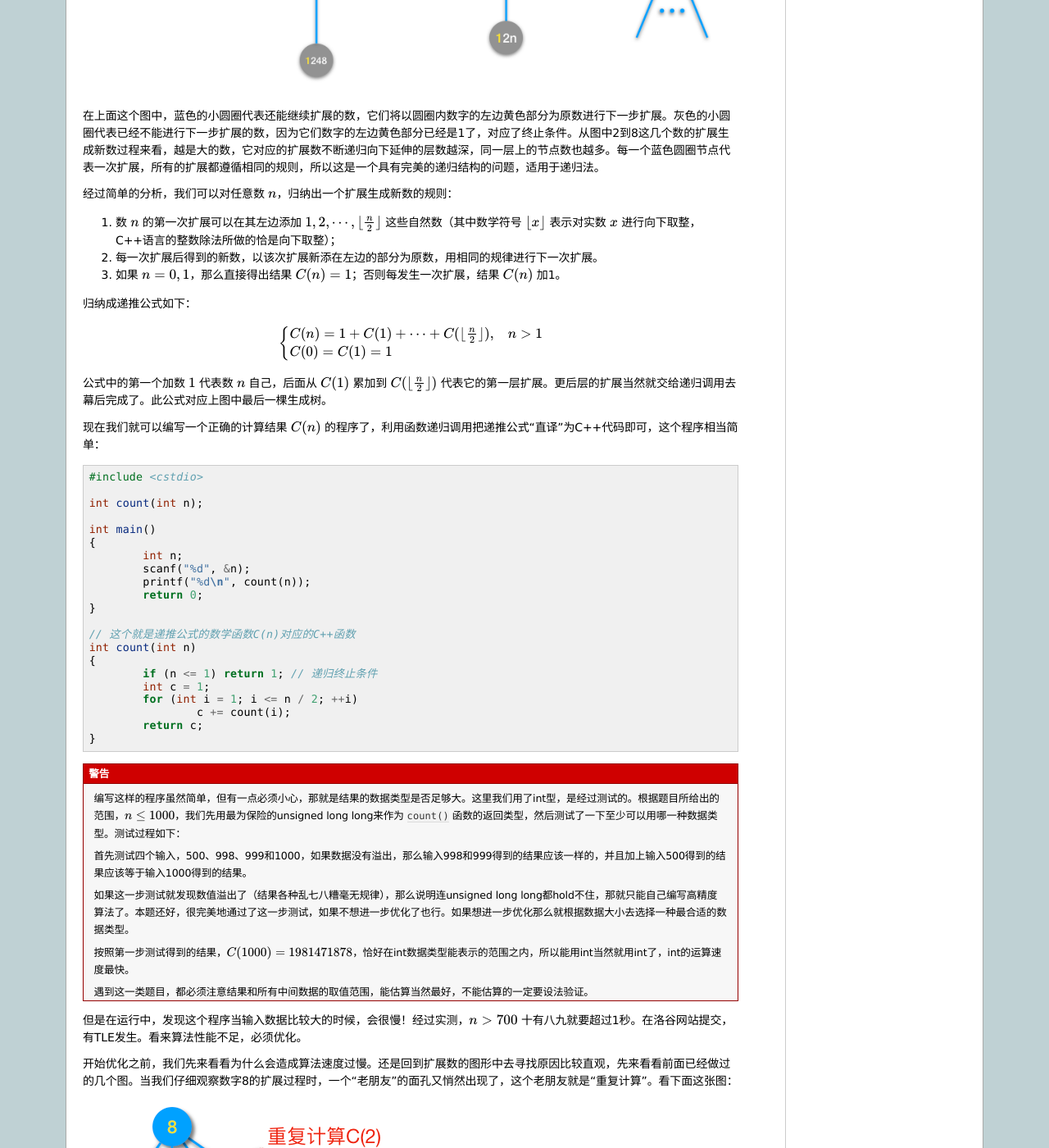
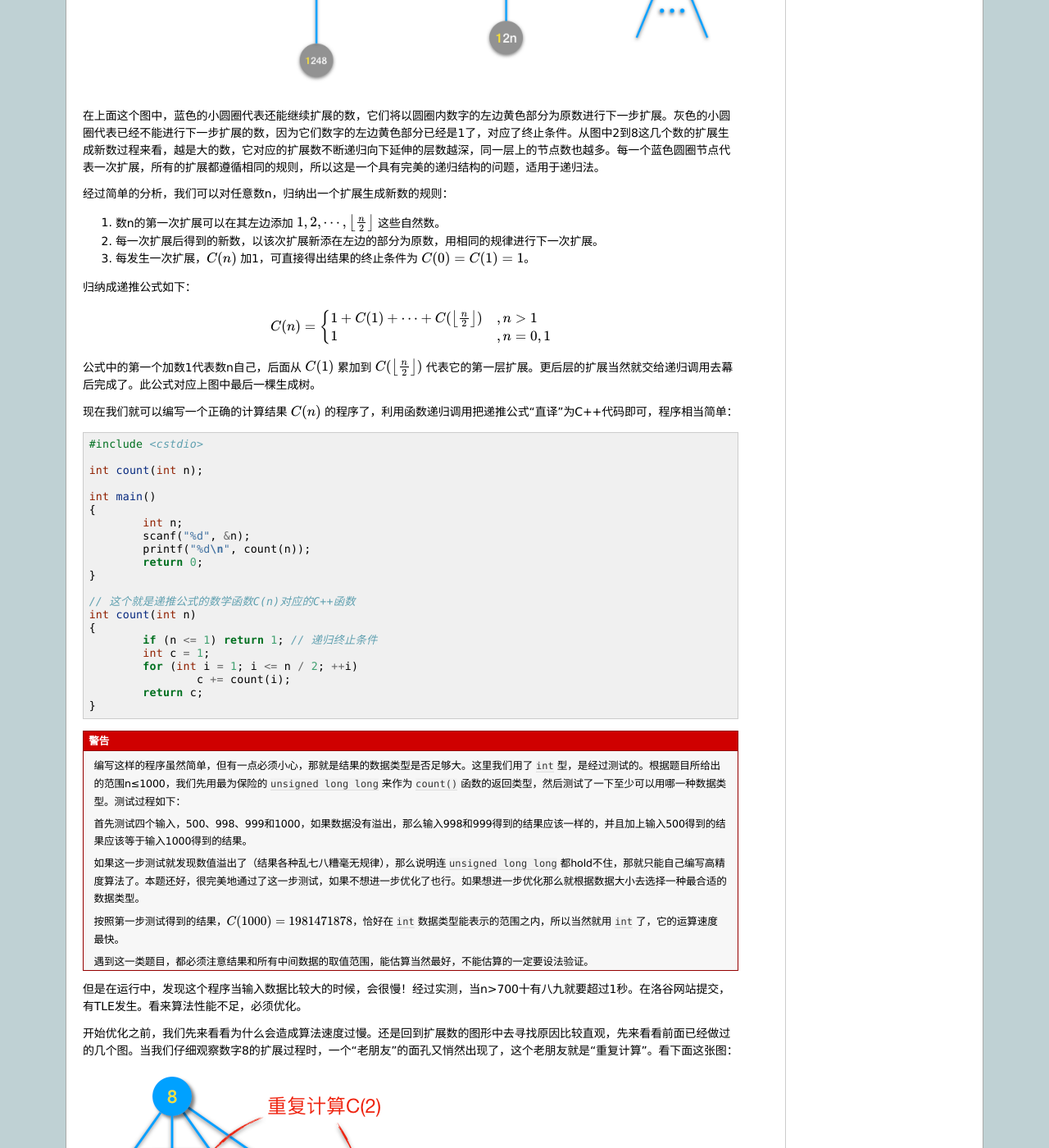
Before and after one commit to majorli/algo_guide, a Sphinx documentation site: the page built from source/ch02/sec04/244_lg1028.rst, in a window 1280 px wide and 1400 px high, scrolled down 1374 px. Shown: the whole window at 82% size. Built offline with Sphinx 7.4.7, drawn with Linux system fonts in a browser that asks for light colours; formulas are drawn with MathJax 3; some of the changed text lies outside the part shown.

Commit message:
20200418_2313draft_243_244_proofread_ok

```diff
--- a/source/ch02/sec04/244_lg1028.rst
+++ b/source/ch02/sec04/244_lg1028.rst
@@ -12,7 +12,7 @@
 
 我们要求找出具有下列性质数的个数(包含输入的自然数 :math:`n` )：
 
-先输入一个自然数 :math:`n,(n \le 1000)`，然后对此自然数按照如下方法进行处理：
+先输入一个自然数 :math:`n,(n \le 1000)`\ ，然后对此自然数按照如下方法进行处理：
 
 1. 不作任何处理；
 
@@ -52,32 +52,33 @@
 
 从题目的描述来看，数的生成具有递归的特征，体现在第3条规则：“继续按此规则进行处理”体现了递归性，“直到不能再加自然数为止”体现了递归终止条件。
 
-用函数 :math:`C(n)` 来表示要求的解，即从 :math:`n` 开始按题目所述规则能够生成出来的数的个数。显然有 :math:`C(0)=C(1)=1`，这就是终止条件。那么 :math:`C(n)` 的递推方程是怎样的呢？我们先用几个小一点的数试一试，可以用树的形式来画出新数生成的过程，比如下面这几个数：
+用函数 :math:`C(n)` 来表示要求的解，即从n开始按题目所述规则能够生成出来的数的个数。显然有 :math:`C(0)=C(1)=1`\ ，这就是终止条件。那么 :math:`C(n)` 的递推方程是怎样的呢？我们先用几个小一点的数试一试，可以用树的形式来画出新数生成的过程，比如下面这几个数：
 
 .. image:: ../../images/244_lg1028.001.png
 
 在上面这个图中，蓝色的小圆圈代表还能继续扩展的数，它们将以圆圈内数字的左边黄色部分为原数进行下一步扩展。灰色的小圆圈代表已经不能进行下一步扩展的数，因为它们数字的左边黄色部分已经是1了，对应了终止条件。从图中2到8这几个数的扩展生成新数过程来看，越是大的数，它对应的扩展数不断递归向下延伸的层数越深，同一层上的节点数也越多。每一个蓝色圆圈节点代表一次扩展，所有的扩展都遵循相同的规则，所以这是一个具有完美的递归结构的问题，适用于递归法。
 
-经过简单的分析，我们可以对任意数 :math:`n`，归纳出一个扩展生成新数的规则：
+经过简单的分析，我们可以对任意数n，归纳出一个扩展生成新数的规则：
 
-1. 数 :math:`n` 的第一次扩展可以在其左边添加 :math:`1,2,\cdots,\lfloor{n\over2}\rfloor` 这些自然数（其中数学符号 :math:`\lfloor{x}\rfloor` 表示对实数 :math:`x` 进行向下取整，C++语言的整数除法所做的恰是向下取整）；
+1. 数n的第一次扩展可以在其左边添加 :math:`1,2,\cdots,\left\lfloor{n\over2}\right\rfloor` 这些自然数。
 
 2. 每一次扩展后得到的新数，以该次扩展新添在左边的部分为原数，用相同的规律进行下一次扩展。
 
-3. 如果 :math:`n=0,1`，那么直接得出结果 :math:`C(n)=1`；否则每发生一次扩展，结果 :math:`C(n)` 加1。
+3. 每发生一次扩展，:math:`C(n)` 加1，可直接得出结果的终止条件为 :math:`C(0)=C(1)=1`\ 。
 
 归纳成递推公式如下：
 
 .. math::
 
+   C(n)=
    \begin{cases}
-   C(n)=1+C(1)+\cdots+C(\lfloor{n\over2}\rfloor),&n\gt1\\
-   C(0)=C(1)=1
+   1+C(1)+\cdots+C(\left\lfloor{n\over2}\right\rfloor)&,n\gt1\\
+   1&,n=0,1
    \end{cases}
 
-公式中的第一个加数 :math:`1` 代表数 :math:`n` 自己，后面从 :math:`C(1)` 累加到 :math:`C(\lfloor{n\over2}\rfloor)` 代表它的第一层扩展。更后层的扩展当然就交给递归调用去幕后完成了。此公式对应上图中最后一棵生成树。
+公式中的第一个加数1代表数n自己，后面从 :math:`C(1)` 累加到 :math:`C(\left\lfloor{n\over2}\right\rfloor)` 代表它的第一层扩展。更后层的扩展当然就交给递归调用去幕后完成了。此公式对应上图中最后一棵生成树。
 
-现在我们就可以编写一个正确的计算结果 :math:`C(n)` 的程序了，利用函数递归调用把递推公式“直译”为C++代码即可，这个程序相当简单：
+现在我们就可以编写一个正确的计算结果 :math:`C(n)` 的程序了，利用函数递归调用把递推公式“直译”为C++代码即可，程序相当简单：
 
 .. code-block:: c++
 
@@ -105,33 +106,33 @@
 
 .. warning::
 
-   编写这样的程序虽然简单，但有一点必须小心，那就是结果的数据类型是否足够大。这里我们用了int型，是经过测试的。根据题目所给出的范围，:math:`n\le1000`，我们先用最为保险的unsigned long long来作为 ``count()`` 函数的返回类型，然后测试了一下至少可以用哪一种数据类型。测试过程如下：
+   编写这样的程序虽然简单，但有一点必须小心，那就是结果的数据类型是否足够大。这里我们用了 ``int`` 型，是经过测试的。根据题目所给出的范围n≤1000，我们先用最为保险的 ``unsigned long long`` 来作为 ``count()`` 函数的返回类型，然后测试了一下至少可以用哪一种数据类型。测试过程如下：
 
    首先测试四个输入，500、998、999和1000，如果数据没有溢出，那么输入998和999得到的结果应该一样的，并且加上输入500得到的结果应该等于输入1000得到的结果。
 
-   如果这一步测试就发现数值溢出了（结果各种乱七八糟毫无规律），那么说明连unsigned long long都hold不住，那就只能自己编写高精度算法了。本题还好，很完美地通过了这一步测试，如果不想进一步优化了也行。如果想进一步优化那么就根据数据大小去选择一种最合适的数据类型。
+   如果这一步测试就发现数值溢出了（结果各种乱七八糟毫无规律），那么说明连 ``unsigned long long`` 都hold不住，那就只能自己编写高精度算法了。本题还好，很完美地通过了这一步测试，如果不想进一步优化了也行。如果想进一步优化那么就根据数据大小去选择一种最合适的数据类型。
 
-   按照第一步测试得到的结果，:math:`C(1000)=1981471878`，恰好在int数据类型能表示的范围之内，所以能用int当然就用int了，int的运算速度最快。
+   按照第一步测试得到的结果，:math:`C(1000)=1981471878`，恰好在 ``int`` 数据类型能表示的范围之内，所以当然就用 ``int`` 了，它的运算速度最快。
 
    遇到这一类题目，都必须注意结果和所有中间数据的取值范围，能估算当然最好，不能估算的一定要设法验证。
 
-但是在运行中，发现这个程序当输入数据比较大的时候，会很慢！经过实测，:math:`n\gt700` 十有八九就要超过1秒。在洛谷网站提交，有TLE发生。看来算法性能不足，必须优化。
+但是在运行中，发现这个程序当输入数据比较大的时候，会很慢！经过实测，当n>700十有八九就要超过1秒。在洛谷网站提交，有TLE发生。看来算法性能不足，必须优化。
 
 开始优化之前，我们先来看看为什么会造成算法速度过慢。还是回到扩展数的图形中去寻找原因比较直观，先来看看前面已经做过的几个图。当我们仔细观察数字8的扩展过程时，一个“老朋友”的面孔又悄然出现了，这个老朋友就是“重复计算”。看下面这张图：
 
 .. image:: ../../images/244_lg1028.003.png
 
-从图中可见，在第一层扩展时已经计算过一次 :math:`C(2)`，但是到了第二层扩展，又计算了一次 :math:`C(2)`。当 :math:`n=8` 时，算法出现了第一次重复计算。可以想象，按照这种递归模式，越是大的 :math:`n`，越会出现大量的重复计算，这和Fibonacci数列的递归算法是一样的问题。比如我们看一下数字12的扩展过程：
+从图中可见，在第一层扩展时已经计算过一次 :math:`C(2)`\ ，但是到了第二层扩展，又计算了一次 :math:`C(2)`\ 。当n=8时，算法出现了第一次重复计算。可以想象，按照这种递归模式，越是大的n，越会出现大量的重复计算，这和Fibonacci数列的递归算法是一样的问题。比如我们看一下数字12的扩展过程：
 
 .. image:: ../../images/244_lg1028.004.png
 
 这次重复计算已经累计达到6次，:math:`C(2)` 被计算了4次，:math:`C(3)` 计算了2次。
 
-随着 :math:`n` 的不断变大，这样的重复计算会越来越多。和Fibonacci数列递归算法一样，到后面会出现规模很大的重复计算的子树，而每一个重复计算的子树中又会递归地包含其他规模较小的重复子树。按照树形结构的递归生长规律，就会造成指数时间。
+随着n的不断变大，这样的重复计算会越来越多。和Fibonacci数列递归算法一样，到后面会出现规模很大的重复计算的子树，而每一个重复计算的子树中又会递归地包含其他规模较小的重复子树。按照树形结构的递归生长规律，就会造成指数时间。
 
 知道了问题所在，就要对算法进行优化。递归算法的优化，一般只有一条路可走：改成递推。也就是从初值开始，逐步推导直到要求的解。
 
-这个递归改递推的过程我们在前面已经看过两个简单的例子：递推阶乘，只需知道前一个数的阶乘，就能推出下一个；Fibonacci数知道前两个就能推下一个。但这次这个问题就比较复杂，从 :math:`C(n)=1+C(1)+\cdots+C(\lfloor{n\over2}\rfloor)` 这个公式的形式可以看出，要推出某个 :math:`C(n)`，需要用到前面的 :math:`\lfloor{n\over2}\rfloor` 个结果，进行 :math:`\lfloor{n\over2}\rfloor` 次加法。那么如果直接按照这个公式来递推，当然也是可以的，但是每项后推一个数都需要进行 :math:`\lfloor{n\over2}\rfloor` 次加法的话，时间复杂度会是 :math:`O(n^2)`\ （等差数列求和，类似于双重嵌套循环的情况，请自己琢磨），仍然比较大。如果是竞赛中遇到这种情况，或许数据范围还会更大，那么二阶时间的算法能不能保证AC确实是一个问题。我们应该尽量再优化一下。
+这个递归改递推的过程我们在前面已经看过两个简单的例子：递推阶乘，只需知道前一个数的阶乘，就能推出下一个；Fibonacci数知道前两个就能推下一个。但这次这个问题就比较复杂，从 :math:`C(n)=1+C(1)+\cdots+C(\left\lfloor{n\over2}\right\rfloor)` 这个公式的形式可以看出，要推出某个 :math:`C(n)`\ ，需要用到前面的 :math:`\left\lfloor{n\over2}\right\rfloor` 个结果，进行 :math:`\left\lfloor{n\over2}\right\rfloor` 次加法。那么如果直接按照这个公式来递推，当然也是可以的，但是每项后推一个数都需要进行 :math:`\left\lfloor{n\over2}\right\rfloor` 次加法的话，时间复杂度会是 :math:`O(n^2)`\ （等差数列求和，类似于双重嵌套循环的情况，请自己琢磨），仍然比较大。如果是竞赛中遇到这种情况，或许数据范围还会更大，那么二阶时间的算法能不能保证AC确实是一个问题。我们应该尽量再优化一下。
 
 有没有什么进一步优化的办法呢？还是得从递推规律本身入手，最直观的，还是来看图。
 
@@ -139,17 +140,17 @@
 
 .. image:: ../../images/244_lg1028.002.png
 
-我们可以发现，扩展6和扩展7的过程是一模一样的，原因在于 :math:`\lfloor{6\over2}\rfloor=\lfloor{7\over2}\rfloor=3`。由此自然可以有这样的归纳：对于任何一个偶数 :math:`2k,(k=1,2,\cdots)`，都满足 :math:`\lfloor{2k\over2}\rfloor=\lfloor{2k+1\over2}\rfloor=k`，因此任何一个奇数 :math:`2k+1` 的扩展一定和它前面那个偶数 :math:`2k` 的扩展一模一样。这就是我们发现的第一条递推规则：
+我们可以发现，扩展6和扩展7的过程是一模一样的，原因在于 :math:`\left\lfloor{6\over2}\right\rfloor=\left\lfloor{7\over2}\right\rfloor=3`\ 。由此自然可以有这样的归纳：对于任何一个偶数 :math:`2k,(k=1,2,\cdots)`\ ，都满足 :math:`\left\lfloor{2k\over2}\right\rfloor=\left\lfloor{2k+1\over2}\right\rfloor=k`\ ，因此任何一个奇数 :math:`2k+1` 的扩展一定和它前面那个偶数 :math:`2k` 的扩展一模一样。这就是我们发现的第一条递推规则：
 
 .. math::
 
    C(2k+1)=C(2k),(k=1,2,\dots)\tag{A}
 
-利用这条规律，我们就可以从 :math:`C(2)` 直接得到 :math:`C(3)`，从 :math:`C(4)` 直接得到 :math:`C(5)`......
+利用这条规律，我们就可以从 :math:`C(2)` 直接得到 :math:`C(3)`\ ，从 :math:`C(4)` 直接得到 :math:`C(5)` ......
 
-现在整个递推链条的一半已经搭建完成了，为了能够环环相扣，我们还需要把另一半链条也补充完整。即怎样从 :math:`C(1)` 推出 :math:`C(2)`，从 :math:`C(3)` 推出 :math:`C(4)`......从 :math:`C(2k-1)` 推出 :math:`C(2k)`，也就是从奇数推出紧挨着它后面的那个偶数。这一半链条的答案也在上面这个图中的绿色方框中。
+现在整条递推链条已经搭建完成一半了，为了能够环环相扣，我们还需要把另一半链条也补充完整。即怎样从 :math:`C(1)` 推出 :math:`C(2)`\ ，从 :math:`C(3)` 推出 :math:`C(4)` ...... 从 :math:`C(2k-1)` 推出 :math:`C(2k)`\ ，也就是从奇数推出紧挨着它后面的那个偶数。这一半链条的答案也在上面这个图中的绿色方框中。
 
-经过观察可以发现，8的扩展树中，它只是比7的扩展树多了最右边扩展了4的一支，其余部分是一样的。这是因为 :math:`\lfloor{8\over2}\rfloor=4=\lfloor{7\over2}\rfloor+1`，对8进行扩展，在第一层仅仅是多了最后一个数4。依此类推，容易发现任何一个偶数 :math:`2k` 的第一层扩展都是它前面一个奇数 :math:`2k-1` 的扩展再外加一次 :math:`k` 的扩展。这就是第二条递推规则：
+观察发现，8的扩展树只是比7的扩展树多了最右边扩展4的那一支，其余部分是一样的。这是因为 :math:`\left\lfloor{8\over2}\right\rfloor=4=\left\lfloor{7\over2}\right\rfloor+1`\ ，对8进行扩展，在第一层仅仅是多了最后一个数4。依此类推，容易发现任何一个偶数 :math:`2k` 的第一层扩展都是它前面一个奇数 :math:`2k-1` 的扩展再外加一次 :math:`k` 的扩展。这就是第二条递推规则：
 
 .. math::
 
@@ -166,10 +167,10 @@
 
 .. image:: ../../images/244_p1028_ac.png
 
-最后我们来分析一下算法的工作量和时间复杂度。仍然以加法运算为基本运算，设工作量为 :math:`T(n)`。
+最后我们来分析一下算法的工作量和时间复杂度。仍然以加法运算为基本运算，设工作量为 :math:`T(n)`\ 。
 
-当 :math:`n=2k` 为偶数时，算法从 :math:`2` 开始递推到 :math:`2k`，总共进行 :math:`k` 轮循环，每轮循环中仅进行1次加法运算，故总工作量 :math:`T(2k)=k`。
+当n=2k时，算法从2开始递推到2k，总共进行k轮循环，每轮循环中仅进行1次加法运算，故总工作量 :math:`T(2k)=k`\ 。
 
-当 :math:`n=2k+1` 时，算法同样是从 :math:`2` 开始递推到 :math:`2k`，共 :math:`k` 轮循环，每轮循环1次加法，总工作量 :math:`T(2k+1)=k`。
+当n=2k+1时，算法同样是从2开始递推到2k，共k轮循环，每轮循环1次加法，总工作量 :math:`T(2k+1)=k`\ 。
 
-因此，无论 :math:`n` 是奇数还是偶数，算法的总工作量都是 :math:`T(n)=\lfloor{n\over2}\rfloor`，时间复杂度为 :math:`O(n)`，非常优秀。
+因此，无论n是奇数还是偶数，算法的总工作量都是 :math:`T(n)=\left\lfloor{n\over2}\right\rfloor`\ ，时间复杂度为 :math:`O(n)`\ ，非常优秀。
```
Also changed, not shown: source/ch02/sec04/243_fibo.rst (+28 -29 lines).
